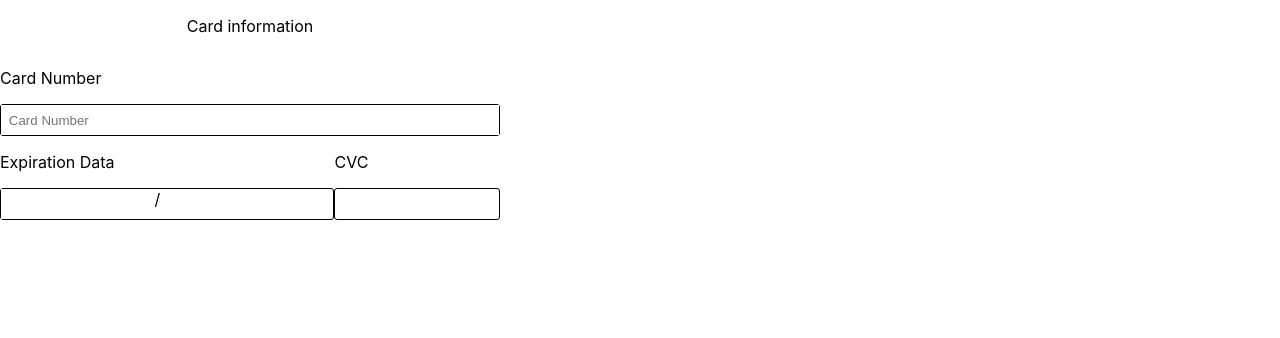
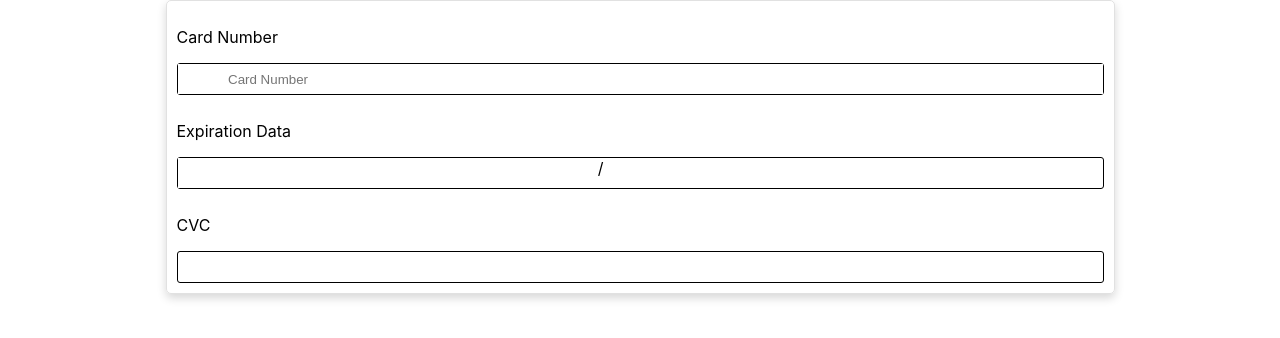
Before and after one commit to vivala0519/card-number-input, a React (Create React App) app: page / in a window 1280 px wide. Shown: the top 338 px of the page. Built offline with nearby package versions, Linux system fonts and the light colour scheme.

Commit message:
[feat] app structure

```diff
--- a/public/index.html
+++ b/public/index.html
@@ -24,11 +24,10 @@
       work correctly both with client-side routing and a non-root public URL.
       Learn how to configure a non-root public URL by running `npm run build`.
     -->
-    <title>React App</title>
+    <title>Card Information</title>
   </head>
   <body>
-    <noscript>You need to enable JavaScript to run this app.</noscript>
-    <div id="root"></div>
+    <div id="root" style="display:flex; justify-content: center;"></div>
     <!--
       This HTML file is a template.
       If you open it directly in the browser, you will see an empty page.
--- a/src/App.css
+++ b/src/App.css
@@ -28,6 +28,26 @@
   color: #61dafb;
 }
 
+.grid-container {
+  display: grid;
+  /* grid-template-columns: 1fr 1fr; */
+  /* grid-template-rows: auto; 자동으로 줄의 높이 설정 */
+  grid-gap: 10px; /* 그리드 간격 */
+  padding: 10px;
+  border: 1px solid #e1e1e1;
+  border-radius: 5px;
+  box-shadow: 0px 4px 10px rgba(0, 0, 0, 0.1608);
+}
+
+.span-1 {
+  grid-column: 1 / span 2; /* 첫째 줄의 두 열을 합쳐서 표시 */
+
+}
+
+.span-2 {
+  width: 100%;
+}
+
 @keyframes App-logo-spin {
   from {
     transform: rotate(0deg);
--- a/src/App.tsx
+++ b/src/App.tsx
@@ -2,16 +2,14 @@ import React from 'react';
 import CardNumberInput from './component/CardNumberInput';
 import ExpMonthYear from './component/ExpMonthYear';
 import CardCode from './component/CardCode';
+import './App.css';
 
 function App() {
   return (
-    <div style={{ display: 'flex', 'flexDirection': 'column', width: '500px'}}>
-      <p style={{ textAlign: 'center' }}>Card information</p>
+    <div className="grid-container">
       <CardNumberInput />
-      <div style={{ display: 'flex' }}>
-        <ExpMonthYear />
-        <CardCode />
-      </div>
+      <ExpMonthYear />
+      <CardCode />
     </div>
   );
 }
```
